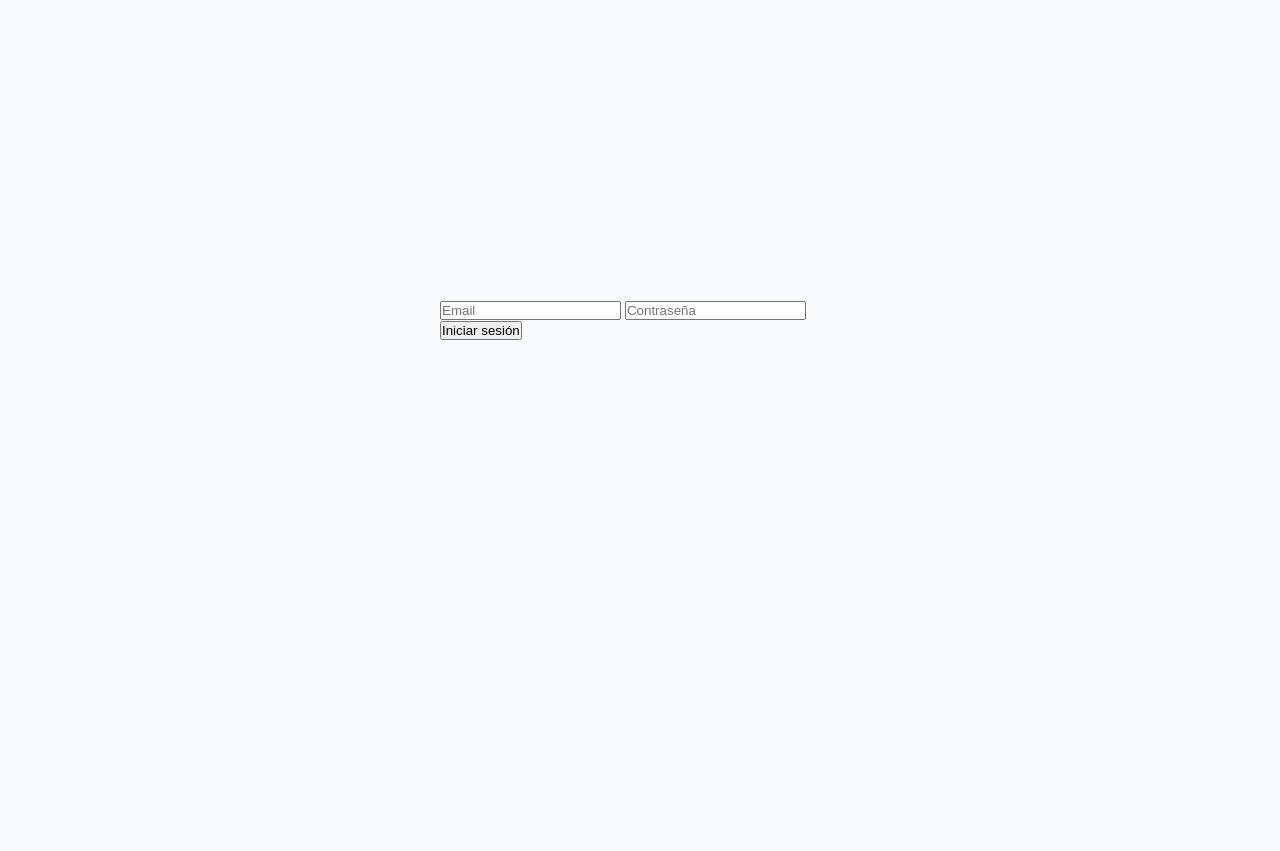
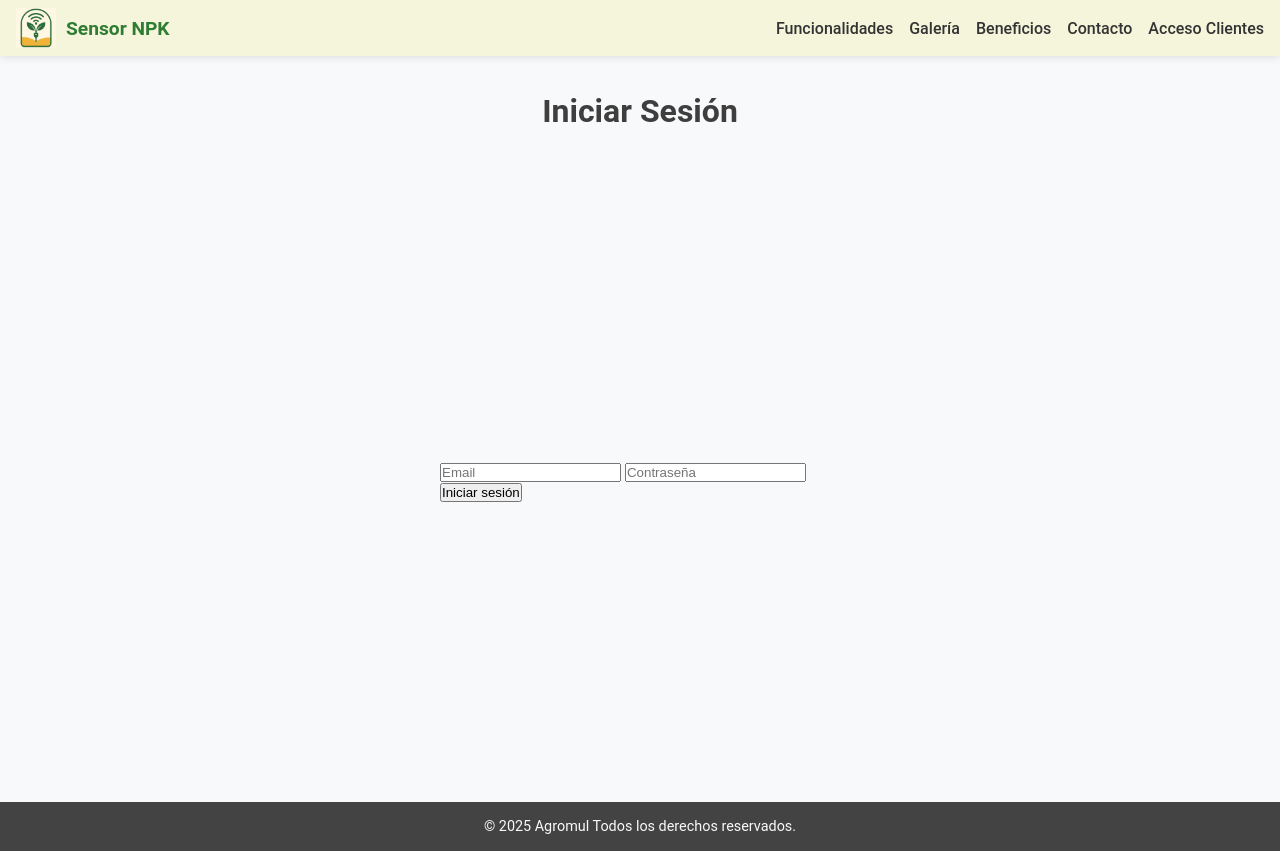
Before and after one commit to pedroj86/agromul_web, a website: page login.html in a window 1280 px wide. Before the commit the page ends 800 px from the top, so only its background shows below. Drawn offline with Linux system fonts and the light colour scheme.

Commit message:
Add files via upload

```diff
--- a/login.html
+++ b/login.html
@@ -9,8 +9,32 @@
 </head>
 <body>
 
-<!-- Navbar, Header y Footer omitidos por brevedad -->
+  <!-- Navbar -->
+  <nav class="navbar">
+    <div class="logo">
+      <img src="assets/logo.png" alt="Logo Sensor NPK" width="40">
+      <span>Sensor NPK</span>
+    </div>
+    <button class="hamburger" id="hamburger">
+      <i class="fas fa-bars"></i>
+    </button>
+    <ul class="nav-links" id="nav-links">
+      <li><a href="index.html#features">Funcionalidades</a></li>
+      <li><a href="index.html#gallery">Galería</a></li>
+      <li><a href="index.html#benefits">Beneficios</a></li>
+      <li><a href="index.html#contacto">Contacto</a></li>
+      <li><a href="#">Acceso Clientes</a></li>
+    </ul>
+  </nav>
 
+  <!-- Header -->
+  <header class="hero-small">
+    <div class="container">
+      <h1>Iniciar Sesión</h1>
+    </div>
+  </header>
+
+  <!-- Formulario de autenticación -->
   <section class="auth-form">
     <div class="container">
       <form id="loginForm">
@@ -20,6 +44,13 @@
       </form>
     </div>
   </section>
+
+  <!-- Footer -->
+  <footer>
+    <div class="container">
+      <p>&copy; 2025 Agromul Todos los derechos reservados.</p>
+    </div>
+  </footer>
 
   <!-- Firebase SDK Modular -->
   <script type="module">
```
Also changed, not shown: firebase.js (added, +26 -0 lines), registro.html (+32 -1 lines). Lines whose indentation alone changed are shown as unchanged.
